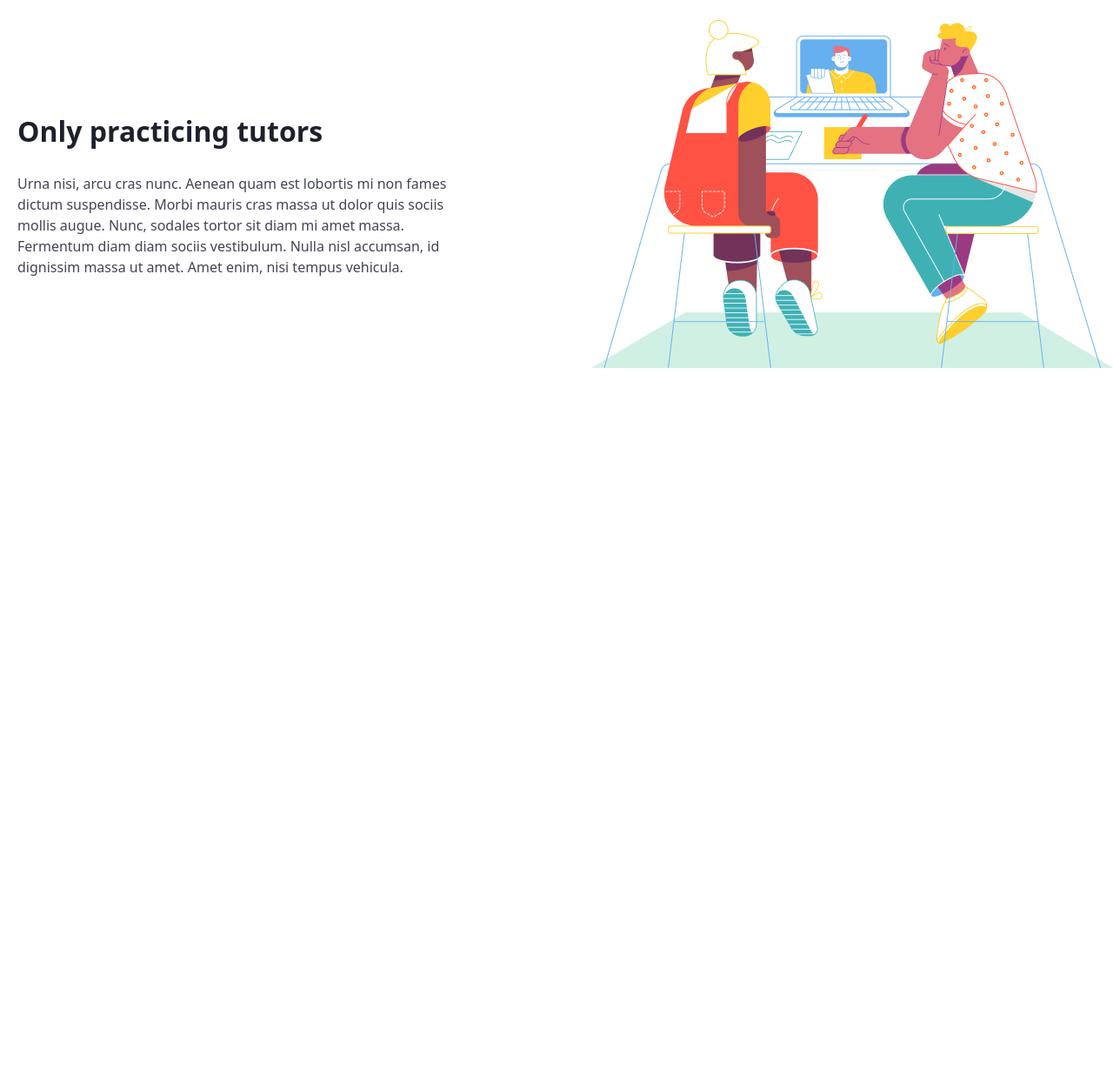
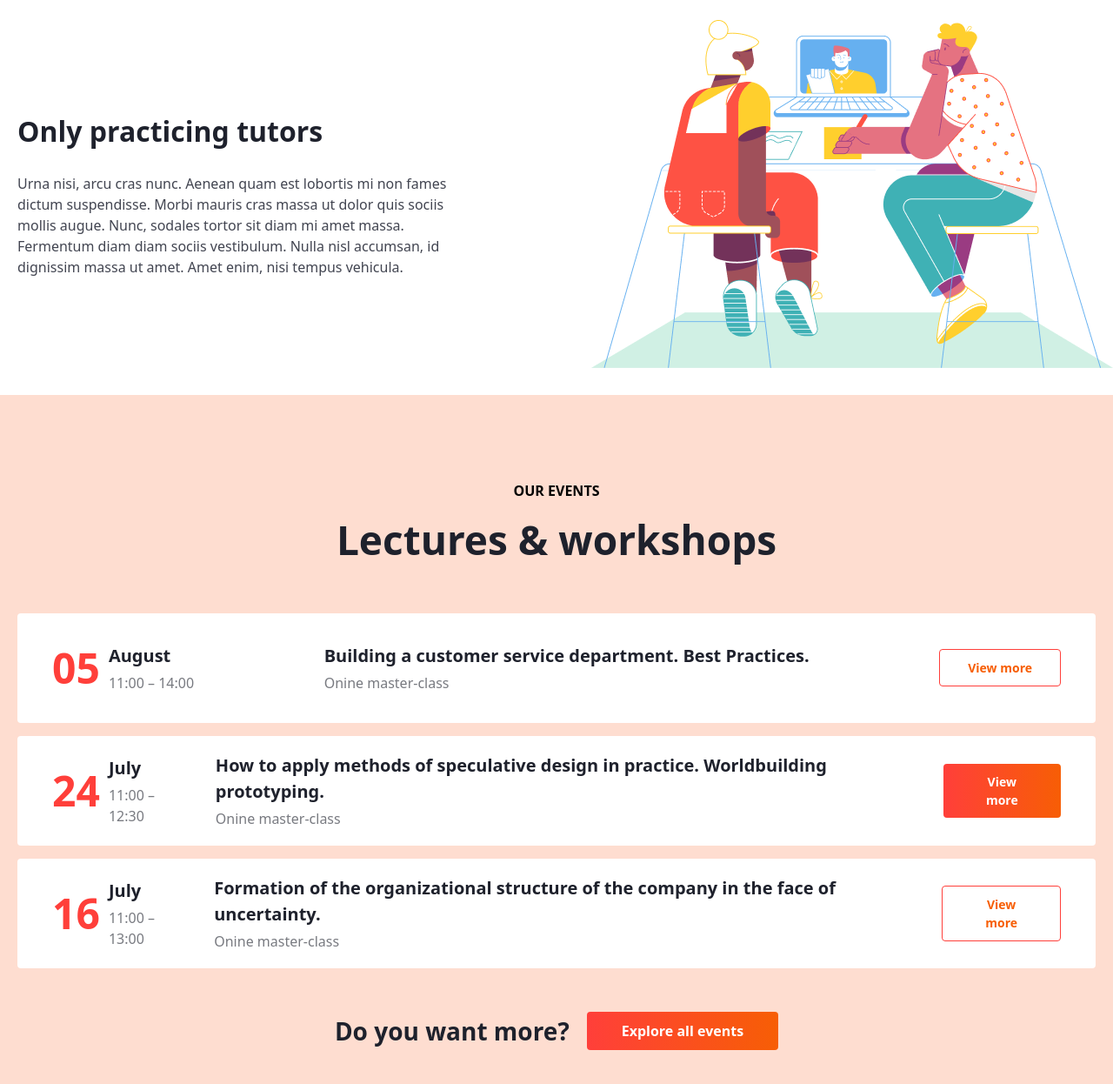
Before and after one commit to JM-2007-07/CreateX, a website: page index.html in a window 1280 px wide. Shown: the part 3117-4363 px from the top of the page at 87% size. Before the commit the page ends 3571 px from the top, so only its background shows below. Drawn offline with Linux system fonts and the light colour scheme.

Commit message:
5th section/page 1

```diff
--- a/index.html
+++ b/index.html
@@ -209,6 +209,63 @@
                 <img src="./images/illustration (1).png" alt="">
             </div>
         </section>
+        <section class="w-full p-5 h-auto lg:h-[850px] flex justify-center items-center bg-[#FEDDD0]">
+            <div class="w-full lg:w-[1300px] flex flex-col items-center gap-[50px]">
+                <div class="flex flex-col gap-[10px] items-center text-center lg:text-start">
+                    <p class="font-bold">OUR EVENTS</p>
+                    <h2 class="text-[46px] lg:text-[46px] font-black text-[#1E212C]">Lectures & workshops</h2>
+                </div>
+                <div class="flex flex-col gap-[15px]">
+                    <div class="w-full h-auto lg:h-[126px] flex flex-col p-5 gap-[30px] lg:px-10 lg:py-8 lg:flex-row justify-between items-center bg-white rounded-[4px]">
+                        <div class="flex gap-[10px] items-center">
+                            <h1 class="text-[48px] text-[#FF3F3A] font-black">05</h1>
+                            <div class="flex flex-col gap-1">
+                                <p class="text-[20px] font-bold text-[#1E212C]">August</p>
+                                <p class="text-[#787A80]">11:00 – 14:00</p>
+                            </div>
+                        </div>
+                        <div class="flex flex-col gap-1">
+                            <p class="text-[20px] font-bold text-[#1E212C]">Building a customer service department. Best Practices.</p>
+                            <p class="text-[#787A80]">Onine master-class</p>
+                        </div>
+                        <button class="px-[32px] py-[10px] rounded-[4px] text-[#F75E05] font-bold border border-[#FF3F3A] text-[14px]">View more</button>
+                    </div>
+                    <div class="w-full h-auto lg:h-[126px] flex flex-col p-5 gap-[30px] lg:px-10 lg:py-8 lg:flex-row justify-between items-center bg-white rounded-[4px]">
+                        <div class="flex gap-[10px] items-center">
+                            <h1 class="text-[48px] text-[#FF3F3A] font-black">24</h1>
+                            <div class="flex flex-col gap-1">
+                                <p class="text-[20px] font-bold text-[#1E212C]">July</p>
+                                <p class="text-[#787A80]">11:00 – 12:30</p>
+                            </div>
+                        </div>
+                        <div class="flex flex-col gap-1">
+                            <p class="text-[20px] font-bold text-[#1E212C]">How to apply methods of speculative design in practice. Worldbuilding prototyping.</p>
+                            <p class="text-[#787A80]">Onine master-class</p>
+                        </div>
+                        <button class="px-[32px] py-[10px] rounded-[4px] text-white font-bold text-[14px]" style="background: linear-gradient(to right, #FF3F3A, #F75E05);">View more</button>
+                    </div>
+                    <div class="w-full h-auto lg:h-[126px] flex flex-col p-5 gap-[30px] lg:px-10 lg:py-8 lg:flex-row justify-between items-center bg-white rounded-[4px]">
+                        <div class="flex gap-[10px] items-center">
+                            <h1 class="text-[48px] text-[#FF3F3A] font-black">16</h1>
+                            <div class="flex flex-col gap-1">
+                                <p class="text-[20px] font-bold text-[#1E212C]">July</p>
+                                <p class="text-[#787A80]">11:00 – 13:00</p>
+                            </div>
+                        </div>
+                        <div class="flex flex-col gap-1">
+                            <p class="text-[20px] font-bold text-[#1E212C]">Formation of the organizational structure of the company in the face of uncertainty.</p>
+                            <p class="text-[#787A80]">Onine master-class</p>
+                        </div>
+                        <button class="px-[32px] py-[10px] rounded-[4px] text-[#F75E05] font-bold border border-[#FF3F3A] text-[14px]">View more</button>
+                    </div>
+                </div>
+                <div class="flex flex-col lg:flex-row gap-[20px] items-center">
+                    <p class="text-[28px] font-bold text-[#1E212C]">Do you want more?</p>
+                    <button class="px-[40px] py-[10px] rounded-[4px] text-white font-bold" style="background: linear-gradient(to right, #FF3F3A, #F75E05);">Explore all events</button>
+                </div>
+            </div>
+        </section>
+
     </main>
 </body>
 </html>
```
Also changed, not shown: src/output.css.
